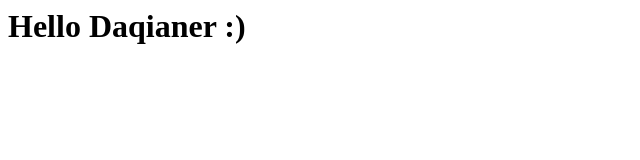
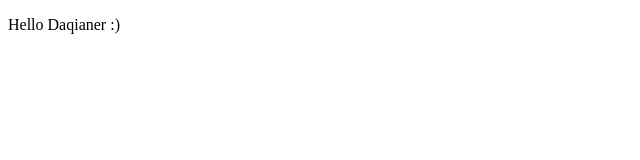
Before and after one commit to Daqianer/Daqianer.github.io, a plain HTML site: page index.html in a window 1280 px wide. Shown: the whole page, without its empty margins (0-640 px from the left). Drawn offline with Linux system fonts and the light colour scheme.

Commit message:
Update index.html

```diff
--- a/index.html
+++ b/index.html
@@ -1 +1,10 @@
-<h1>Hello Daqianer :)</h1>
+<!DOCTYPE html>
+<html lang="zh-CN">
+<head>
+  <meta charset="utf-8">
+  <title>Daqianer's Blog</title>
+</head>
+<body>
+  <p>Hello Daqianer :)</p>
+</body>
+</html>
```
